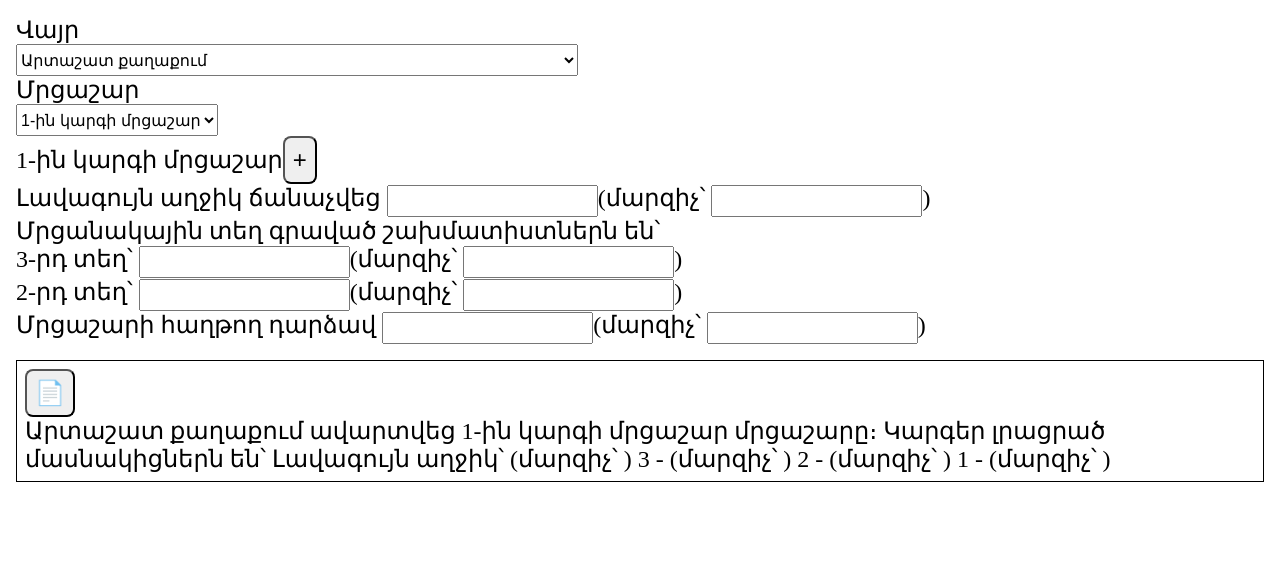
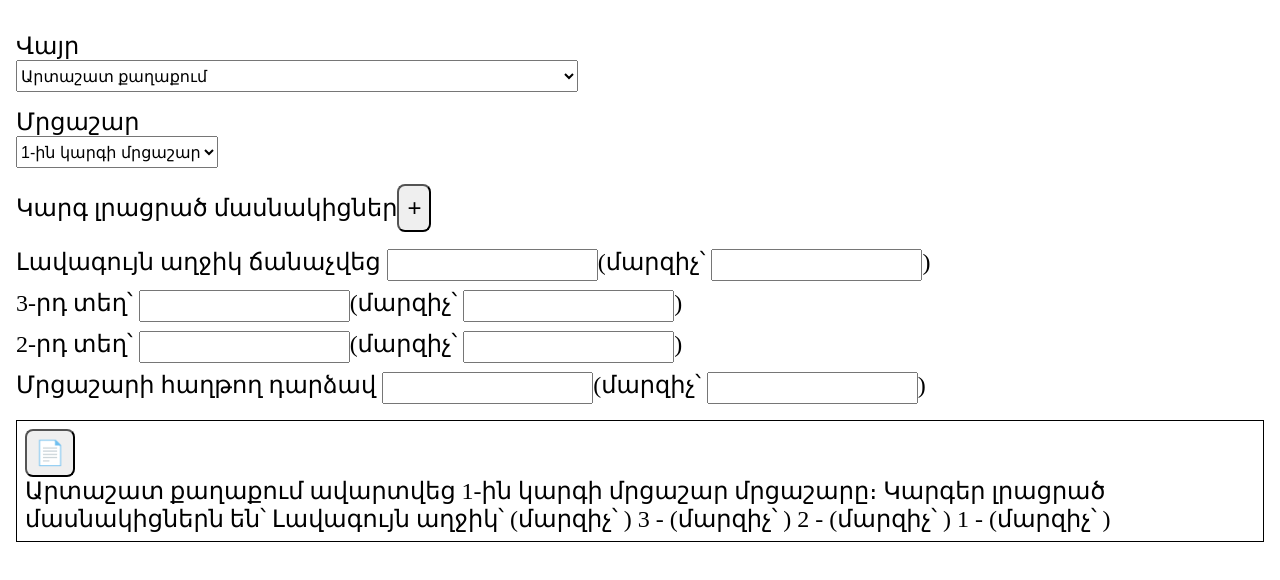
Before and after one commit to Ararat-chess-federation/news-generator, a React (Vite) app: page / in a window 1280 px wide. Shown: the top 580 px of the page. Built offline with nearby package versions, Linux system fonts and the light colour scheme.

Commit message:
feat: add margins

```diff
--- a/src/App.tsx
+++ b/src/App.tsx
@@ -6,7 +6,7 @@ import { defaultPlayer, defaultPrizes, prizers } from "./constants/players";
 import { places, tournaments } from "./constants/selectOptions";
 import { IPlayer, IPrizes } from "./models/player";
 import PrizersList from "./components/prizer/PrizersList";
-import "./App.css"
+import "./App.css";
 
 function App() {
   const [selectedPlace, setSelectedPlace] = useState(places[0]);
@@ -55,7 +55,6 @@ function App() {
       <div>
         <CategoryPlayers
           addInputField={addInputField}
-          category={selectedTournament}
           handleInputChange={handleInputChange}
           players={players}
           removeInputField={removeInputField}
--- a/src/components/prizer/Prizer.tsx
+++ b/src/components/prizer/Prizer.tsx
@@ -13,10 +13,9 @@ export interface IPrizerProps {
   place: "first" | "second" | "third" | "girl";
 }
 
-
 export default function Prizer({ text, setPrizes, place }: IPrizerProps) {
   return (
-    <div>
+    <div style={{ marginTop: "8px" }}>
       <label>{text} </label>
       <input
         onChange={(e) =>
--- a/src/components/prizer/PrizersList.tsx
+++ b/src/components/prizer/PrizersList.tsx
@@ -9,9 +9,8 @@ interface IPrizersListProps {
 
 export default function PrizersList({ prizers, setPrizes }: IPrizersListProps) {
   return (
-    <div>
+    <div style={{ marginTop: "16px" }}>
       <Prizer text={prizers.girl} setPrizes={setPrizes} place="girl" />
-      <p>Մրցանակային տեղ գրաված շախմատիստներն են՝ </p>
       <Prizer text={prizers.third} setPrizes={setPrizes} place="third" />
       <Prizer text={prizers.second} setPrizes={setPrizes} place="second" />
       <Prizer text={prizers.winner} setPrizes={setPrizes} place="first" />
--- a/src/components/select/Select.tsx
+++ b/src/components/select/Select.tsx
@@ -45,7 +45,7 @@ export default function Select({
   };
 
   return (
-    <div>
+    <div style={{ marginTop: "16px" }}>
       <div>
         <label>{title}</label>
       </div>
--- a/src/components/tournament/Tournament.tsx
+++ b/src/components/tournament/Tournament.tsx
@@ -1,13 +1,12 @@
 export default function CategoryPlayers({
-  category,
   players,
   handleInputChange,
   removeInputField,
   addInputField,
 }: any) {
   return (
-    <section>
-      <label>{category}</label>
+    <section style={{ marginTop: "16px" }}>
+      <label>Կարգ լրացրած մասնակիցներ</label>
 
       {players.map((_: any, idx: any) => (
         <InputField
```
